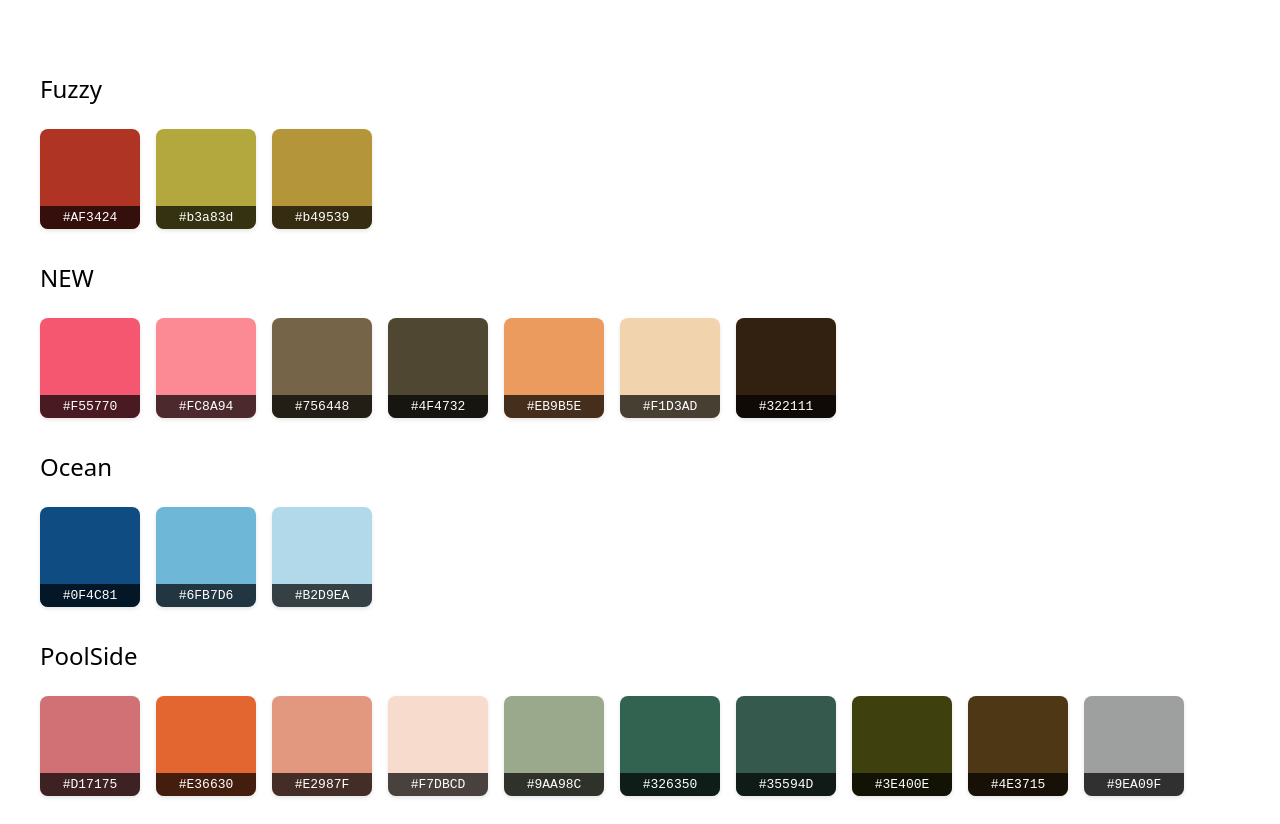
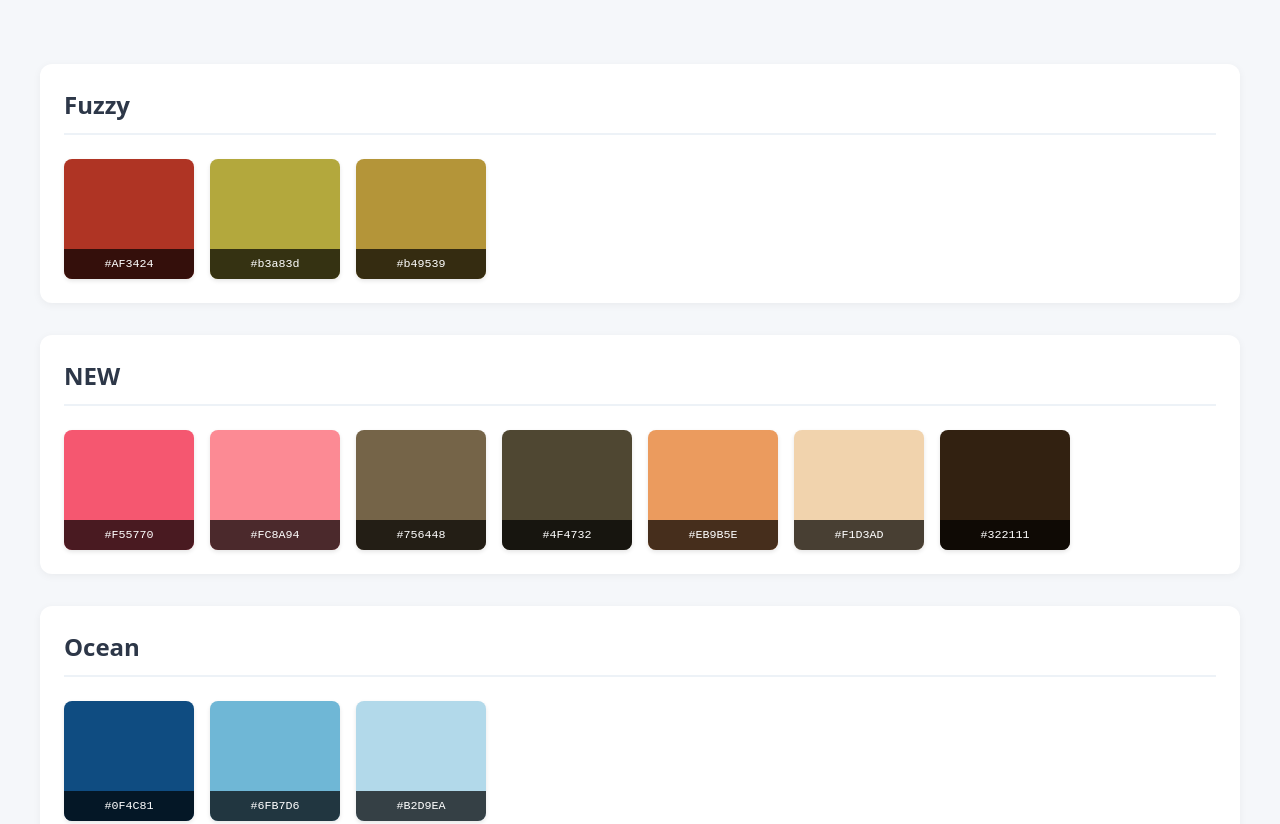
Before and after one commit to khoroo/swatches, a plain HTML site: page docs/index.html in a window 1280 px wide. Shown: the top 824 px of the page. Drawn offline with Linux system fonts and the light colour scheme.

Commit message:
niceties

```diff
--- a/docs/index.html
+++ b/docs/index.html
@@ -1,45 +1,82 @@
 <!DOCTYPE html>
 <html>
 <head>
+  <title>Color Swatches</title>
   <style>
     body {
-  font-family: system-ui, sans-serif;
+  font-family: system-ui, -apple-system, sans-serif;
+  background: #f5f7fa;
   padding: 2em;
+  max-width: 1200px;
+  margin: 0 auto;
 }
+
 .swatch-group {
+  background: white;
+  border-radius: 12px;
+  padding: 1.5em;
   margin: 2em 0;
+  box-shadow: 0 2px 8px rgba(0,0,0,0.05);
 }
+
 .group-name {
   font-size: 1.5em;
+  font-weight: 600;
+  color: #2d3748;
   margin-bottom: 1em;
+  border-bottom: 2px solid #edf2f7;
+  padding-bottom: 0.5em;
 }
+
 .swatch-container {
-  display: flex;
-  flex-wrap: wrap;
+  display: grid;
+  grid-template-columns: repeat(auto-fill, minmax(120px, 1fr));
   gap: 1em;
 }
+
 .swatch {
-  width: 100px;
-  height: 100px;
+  position: relative;
+  height: 120px;
   border-radius: 8px;
   cursor: pointer;
-  transition: transform 0.2s;
+  transition: transform 0.2s, box-shadow 0.2s;
   display: flex;
   align-items: flex-end;
   box-shadow: 0 2px 4px rgba(0,0,0,0.1);
+  overflow: hidden;
 }
+
 .swatch:hover {
-  transform: scale(1.05);
+  transform: translateY(-2px);
+  box-shadow: 0 4px 8px rgba(0,0,0,0.15);
 }
+
 .hex {
   background: rgba(0,0,0,0.7);
   color: white;
-  padding: 4px;
+  padding: 8px;
   font-family: monospace;
   width: 100%;
   text-align: center;
-  border-bottom-left-radius: 8px;
-  border-bottom-right-radius: 8px;
+  font-size: 0.9em;
+}
+
+.copy-notification {
+  position: absolute;
+  top: 50%;
+  left: 50%;
+  transform: translate(-50%, -50%) scale(0);
+  background: rgba(255,255,255,0.9);
+  padding: 0.5em 1em;
+  border-radius: 4px;
+  font-weight: 500;
+  opacity: 0;
+  transition: transform 0.2s, opacity 0.2s;
+}
+
+.swatch.copied .copy-notification {
+  transform: translate(-50%, -50%) scale(1);
+  opacity: 1;
 }
 
   </style>
@@ -48,16 +85,19 @@
   <div class="swatch-group">
   <div class="group-name">Fuzzy</div>
   <div class="swatch-container">
-    <div class="swatch" style="background: #AF3424" onclick="copyToClipboard('#AF3424')">
+    <div class="swatch" style="background: #AF3424" data-color="#AF3424">
   <div class="hex">#AF3424</div>
+  <div class="copy-notification">Copied!</div>
 </div>
 
-<div class="swatch" style="background: #b3a83d" onclick="copyToClipboard('#b3a83d')">
+<div class="swatch" style="background: #b3a83d" data-color="#b3a83d">
   <div class="hex">#b3a83d</div>
+  <div class="copy-notification">Copied!</div>
 </div>
 
-<div class="swatch" style="background: #b49539" onclick="copyToClipboard('#b49539')">
+<div class="swatch" style="background: #b49539" data-color="#b49539">
   <div class="hex">#b49539</div>
+  <div class="copy-notification">Copied!</div>
 </div>
 
   </div>
@@ -66,32 +106,39 @@
 <div class="swatch-group">
   <div class="group-name">NEW</div>
   <div class="swatch-container">
-    <div class="swatch" style="background: #F55770" onclick="copyToClipboard('#F55770')">
+    <div class="swatch" style="background: #F55770" data-color="#F55770">
   <div class="hex">#F55770</div>
+  <div class="copy-notification">Copied!</div>
 </div>
 
-<div class="swatch" style="background: #FC8A94" onclick="copyToClipboard('#FC8A94')">
+<div class="swatch" style="background: #FC8A94" data-color="#FC8A94">
   <div class="hex">#FC8A94</div>
+  <div class="copy-notification">Copied!</div>
 </div>
 
-<div class="swatch" style="background: #756448" onclick="copyToClipboard('#756448')">
+<div class="swatch" style="background: #756448" data-color="#756448">
   <div class="hex">#756448</div>
+  <div class="copy-notification">Copied!</div>
 </div>
 
-<div class="swatch" style="background: #4F4732" onclick="copyToClipboard('#4F4732')">
+<div class="swatch" style="background: #4F4732" data-color="#4F4732">
   <div class="hex">#4F4732</div>
+  <div class="copy-notification">Copied!</div>
 </div>
 
-<div class="swatch" style="background: #EB9B5E" onclick="copyToClipboard('#EB9B5E')">
+<div class="swatch" style="background: #EB9B5E" data-color="#EB9B5E">
   <div class="hex">#EB9B5E</div>
+  <div class="copy-notification">Copied!</div>
 </div>
 
-<div class="swatch" style="background: #F1D3AD" onclick="copyToClipboard('#F1D3AD')">
+<div class="swatch" style="background: #F1D3AD" data-color="#F1D3AD">
   <div class="hex">#F1D3AD</div>
+  <div class="copy-notification">Copied!</div>
 </div>
 
-<div class="swatch" style="background: #322111" onclick="copyToClipboard('#322111')">
+<div class="swatch" style="background: #322111" data-color="#322111">
   <div class="hex">#322111</div>
+  <div class="copy-notification">Copied!</div>
 </div>
 
   </div>
@@ -100,16 +147,19 @@
 <div class="swatch-group">
   <div class="group-name">Ocean</div>
   <div class="swatch-container">
-    <div class="swatch" style="background: #0F4C81" onclick="copyToClipboard('#0F4C81')">
+    <div class="swatch" style="background: #0F4C81" data-color="#0F4C81">
   <div class="hex">#0F4C81</div>
+  <div class="copy-notification">Copied!</div>
 </div>
 
-<div class="swatch" style="background: #6FB7D6" onclick="copyToClipboard('#6FB7D6')">
+<div class="swatch" style="background: #6FB7D6" data-color="#6FB7D6">
   <div class="hex">#6FB7D6</div>
+  <div class="copy-notification">Copied!</div>
 </div>
 
-<div class="swatch" style="background: #B2D9EA" onclick="copyToClipboard('#B2D9EA')">
+<div class="swatch" style="background: #B2D9EA" data-color="#B2D9EA">
   <div class="hex">#B2D9EA</div>
+  <div class="copy-notification">Copied!</div>
 </div>
 
   </div>
@@ -118,62 +168,76 @@
 <div class="swatch-group">
   <div class="group-name">PoolSide</div>
   <div class="swatch-container">
-    <div class="swatch" style="background: #D17175" onclick="copyToClipboard('#D17175')">
+    <div class="swatch" style="background: #D17175" data-color="#D17175">
   <div class="hex">#D17175</div>
+  <div class="copy-notification">Copied!</div>
 </div>
 
-<div class="swatch" style="background: #E36630" onclick="copyToClipboard('#E36630')">
+<div class="swatch" style="background: #E36630" data-color="#E36630">
   <div class="hex">#E36630</div>
+  <div class="copy-notification">Copied!</div>
 </div>
 
-<div class="swatch" style="background: #E2987F" onclick="copyToClipboard('#E2987F')">
+<div class="swatch" style="background: #E2987F" data-color="#E2987F">
   <div class="hex">#E2987F</div>
+  <div class="copy-notification">Copied!</div>
 </div>
 
-<div class="swatch" style="background: #F7DBCD" onclick="copyToClipboard('#F7DBCD')">
+<div class="swatch" style="background: #F7DBCD" data-color="#F7DBCD">
   <div class="hex">#F7DBCD</div>
+  <div class="copy-notification">Copied!</div>
 </div>
 
-<div class="swatch" style="background: #9AA98C" onclick="copyToClipboard('#9AA98C')">
+<div class="swatch" style="background: #9AA98C" data-color="#9AA98C">
   <div class="hex">#9AA98C</div>
+  <div class="copy-notification">Copied!</div>
 </div>
 
-<div class="swatch" style="background: #326350" onclick="copyToClipboard('#326350')">
+<div class="swatch" style="background: #326350" data-color="#326350">
   <div class="hex">#326350</div>
+  <div class="copy-notification">Copied!</div>
 </div>
 
-<div class="swatch" style="background: #35594D" onclick="copyToClipboard('#35594D')">
+<div class="swatch" style="background: #35594D" data-color="#35594D">
   <div class="hex">#35594D</div>
+  <div class="copy-notification">Copied!</div>
 </div>
 
-<div class="swatch" style="background: #3E400E" onclick="copyToClipboard('#3E400E')">
+<div class="swatch" style="background: #3E400E" data-color="#3E400E">
   <div class="hex">#3E400E</div>
+  <div class="copy-notification">Copied!</div>
 </div>
 
-<div class="swatch" style="background: #4E3715" onclick="copyToClipboard('#4E3715')">
+<div class="swatch" style="background: #4E3715" data-color="#4E3715">
   <div class="hex">#4E3715</div>
+  <div class="copy-notification">Copied!</div>
 </div>
 
-<div class="swatch" style="background: #9EA09F" onclick="copyToClipboard('#9EA09F')">
+<div class="swatch" style="background: #9EA09F" data-color="#9EA09F">
   <div class="hex">#9EA09F</div>
+  <div class="copy-notification">Copied!</div>
 </div>
 
   </div>
 </div>
 
   <script>
-    function copyToClipboard(text) {
-  navigator.clipboard.writeText(text)
-    .then(() => {
-      const swatch = event.currentTarget;
-      const original = swatch.style.transform;
-      swatch.style.transform = 'scale(0.95)';
+    document.querySelectorAll('.swatch').forEach(swatch => {
+  swatch.addEventListener('click', async () => {
+    const color = swatch.dataset.color;
+
+    try {
+      await navigator.clipboard.writeText(color);
+      swatch.classList.add('copied');
+
       setTimeout(() => {
-        swatch.style.transform = original;
-      }, 200);
-    })
-    .catch(err => console.error('Failed to copy:', err));
-}
+        swatch.classList.remove('copied');
+      }, 1000);
+    } catch (err) {
+      console.error('Failed to copy:', err);
+    }
+  });
+});
 
   </script>
 </body>
--- a/docs/styles.css
+++ b/docs/styles.css
@@ -1,39 +1,75 @@
 body {
-  font-family: system-ui, sans-serif;
+  font-family: system-ui, -apple-system, sans-serif;
+  background: #f5f7fa;
   padding: 2em;
+  max-width: 1200px;
+  margin: 0 auto;
 }
+
 .swatch-group {
+  background: white;
+  border-radius: 12px;
+  padding: 1.5em;
   margin: 2em 0;
+  box-shadow: 0 2px 8px rgba(0,0,0,0.05);
 }
+
 .group-name {
   font-size: 1.5em;
+  font-weight: 600;
+  color: #2d3748;
   margin-bottom: 1em;
+  border-bottom: 2px solid #edf2f7;
+  padding-bottom: 0.5em;
 }
+
 .swatch-container {
-  display: flex;
-  flex-wrap: wrap;
+  display: grid;
+  grid-template-columns: repeat(auto-fill, minmax(120px, 1fr));
   gap: 1em;
 }
+
 .swatch {
-  width: 100px;
-  height: 100px;
+  position: relative;
+  height: 120px;
   border-radius: 8px;
   cursor: pointer;
-  transition: transform 0.2s;
+  transition: transform 0.2s, box-shadow 0.2s;
   display: flex;
   align-items: flex-end;
   box-shadow: 0 2px 4px rgba(0,0,0,0.1);
+  overflow: hidden;
 }
+
 .swatch:hover {
-  transform: scale(1.05);
+  transform: translateY(-2px);
+  box-shadow: 0 4px 8px rgba(0,0,0,0.15);
 }
+
 .hex {
   background: rgba(0,0,0,0.7);
   color: white;
-  padding: 4px;
+  padding: 8px;
   font-family: monospace;
   width: 100%;
   text-align: center;
-  border-bottom-left-radius: 8px;
-  border-bottom-right-radius: 8px;
+  font-size: 0.9em;
 }
+
+.copy-notification {
+  position: absolute;
+  top: 50%;
+  left: 50%;
+  transform: translate(-50%, -50%) scale(0);
+  background: rgba(255,255,255,0.9);
+  padding: 0.5em 1em;
+  border-radius: 4px;
+  font-weight: 500;
+  opacity: 0;
+  transition: transform 0.2s, opacity 0.2s;
+}
+
+.swatch.copied .copy-notification {
+  transform: translate(-50%, -50%) scale(1);
+  opacity: 1;
+}
```
Also changed, not shown: docs/script.js (+15 -11 lines), 1 other file.
